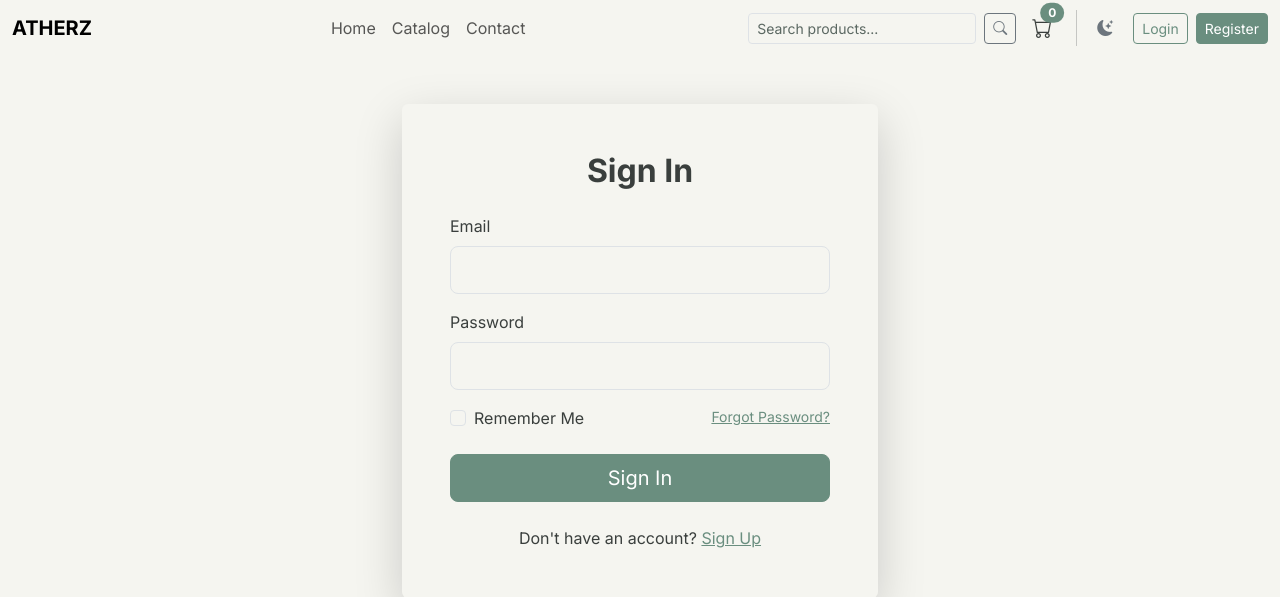
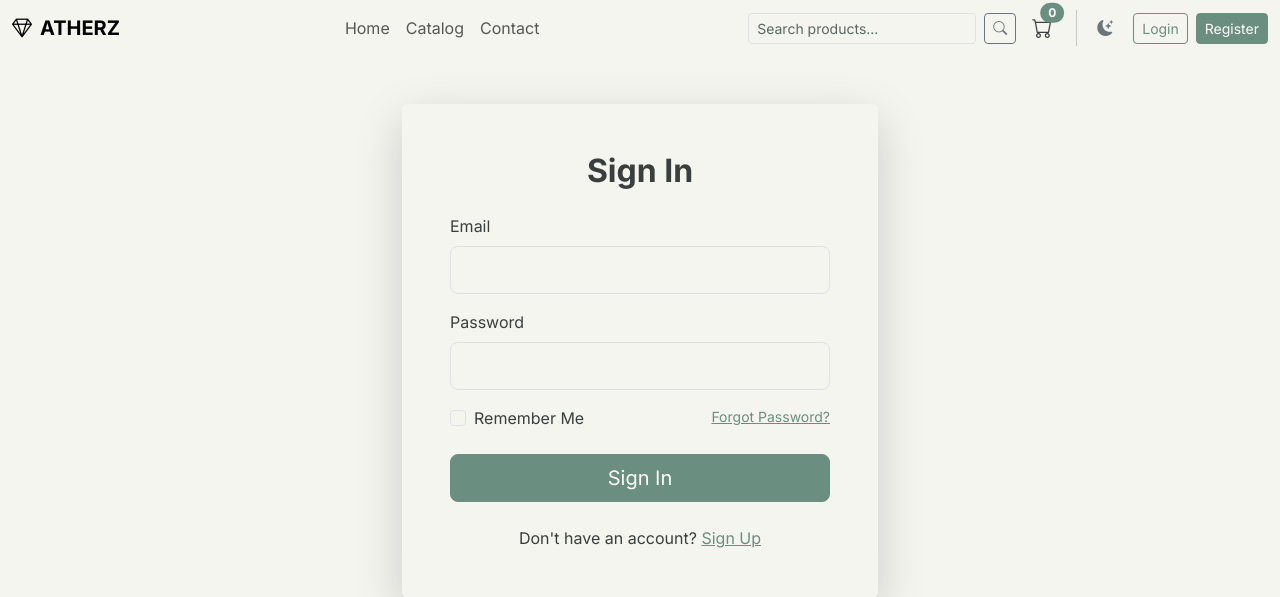
Before and after one commit to athernot/ATHERZ, a Flask app: a page that uses templates/base.html in a window 1280 px wide. Shown: the top 597 px of the page. Run offline with Flask 3, Linux system fonts and the light colour scheme; some libraries are stand-ins or nearby versions.

Commit message:
- update icon

```diff
--- a/templates/base.html
+++ b/templates/base.html
@@ -40,7 +40,7 @@
     <!-- ==== NAVBAR ==== -->
         <nav id="mainNavbar" class="navbar navbar-expand-lg bg-body-tertiary sticky-top">
             <div class="container-fluid">
-            <a class="navbar-brand fw-bold text-uppercase" href="{{ url_for('home') }}">ATHERZ</a>
+            <a class="navbar-brand fw-bold text-uppercase d-flex align-items-center" href="{{ url_for('home') }}"><i class="bi bi-gem me-2"></i>ATHERZ</a>
             <button class="navbar-toggler" type="button" data-bs-toggle="collapse" data-bs-target="#navbarNav">
                 <span class="navbar-toggler-icon"></span>
             </button>
```
